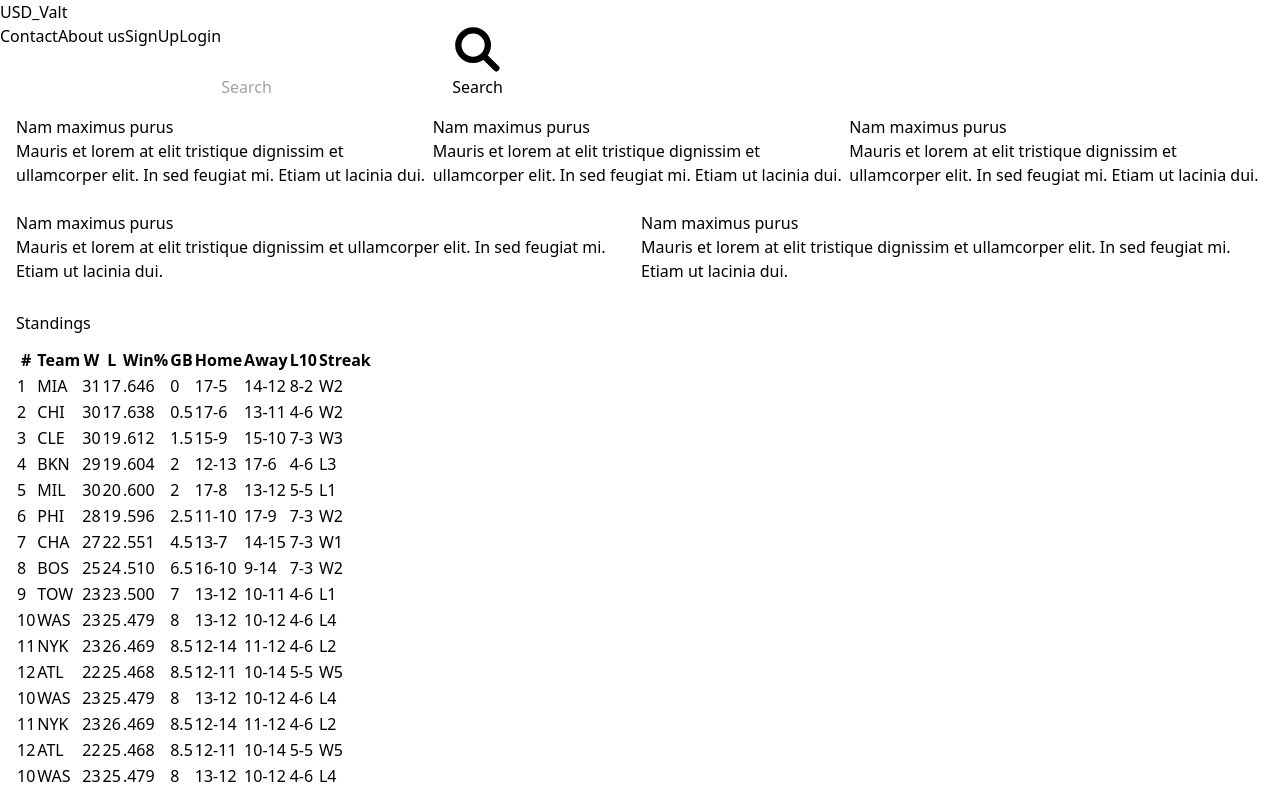
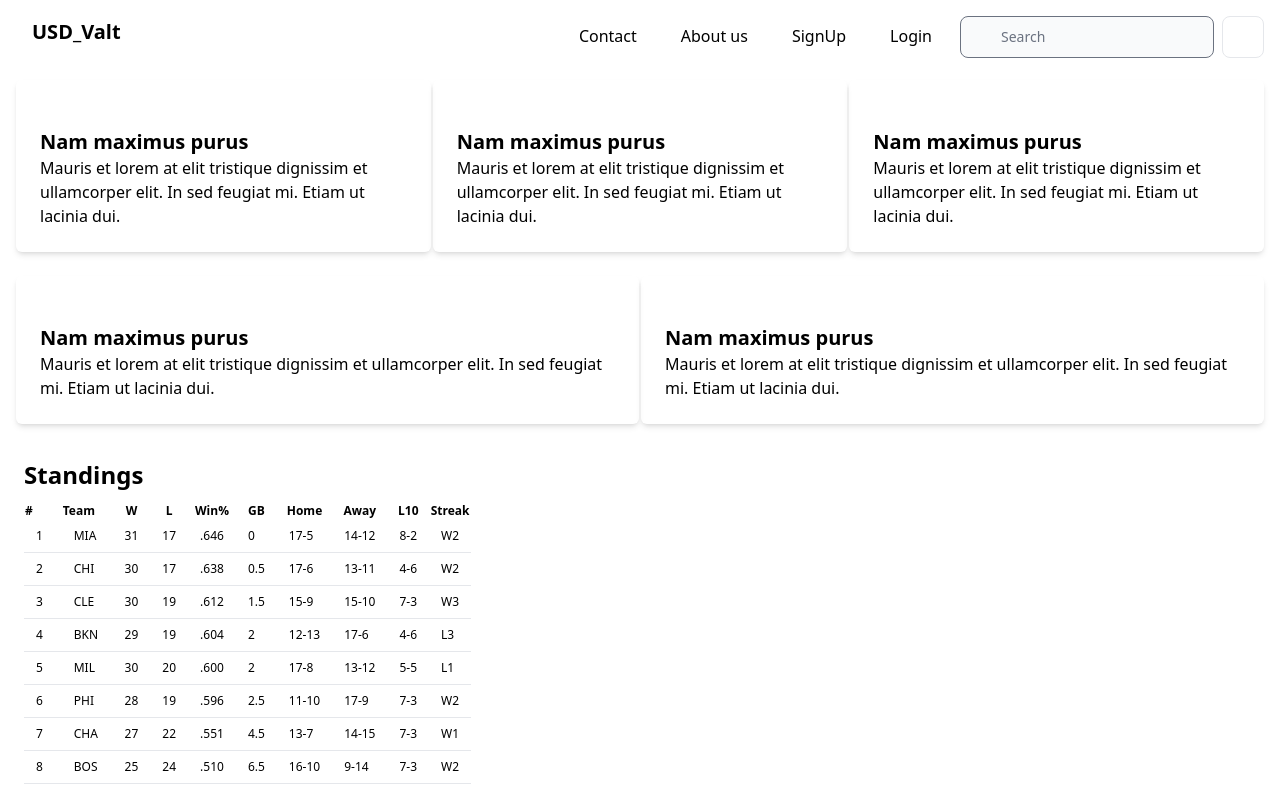
Before and after one commit to usama508/usd_valt, a Next.js app: page / in a window 1280 px wide. Shown: the top 793 px of the page. Built offline with nearby package versions, Linux system fonts and the light colour scheme.

Commit message:
new commit

```diff
--- a/tailwind.config.js
+++ b/tailwind.config.js
@@ -1,10 +1,12 @@
 /** @type {import('tailwindcss').Config} */
 module.exports = {
   content: [
+    "./node_modules/flowbite-react/**/*.js",
     "./pages/**/*.{js,ts,jsx,tsx}",
   "./components/**/*.{js,ts,jsx,tsx}",],
   theme: {
     extend: {},
   },
-  plugins: [],
+  plugins: [require("flowbite/plugin")
+],
 }
```
